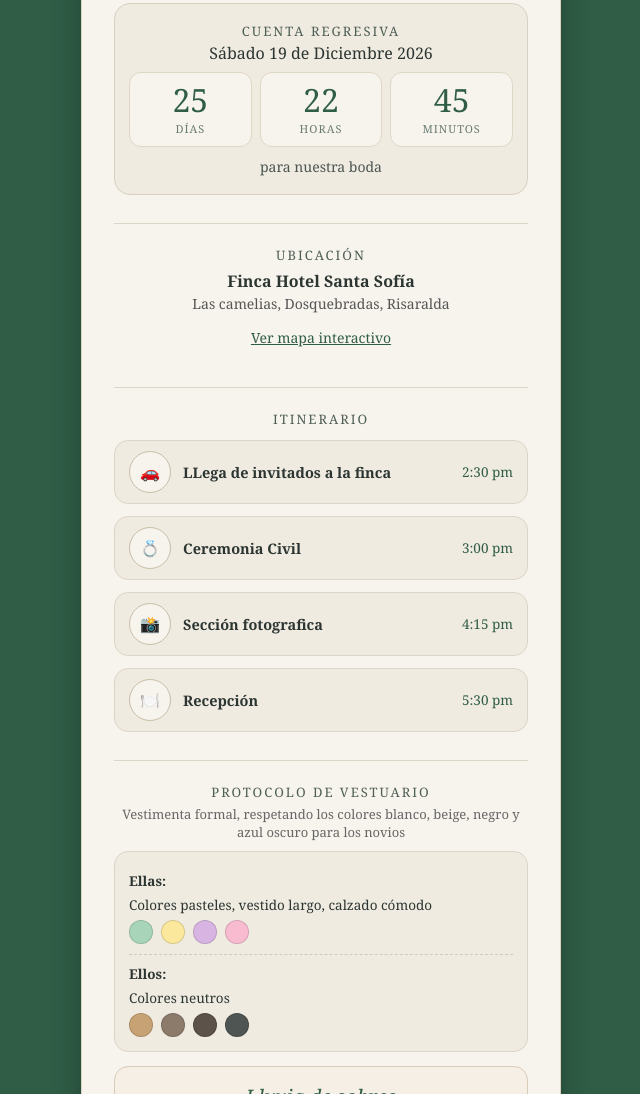
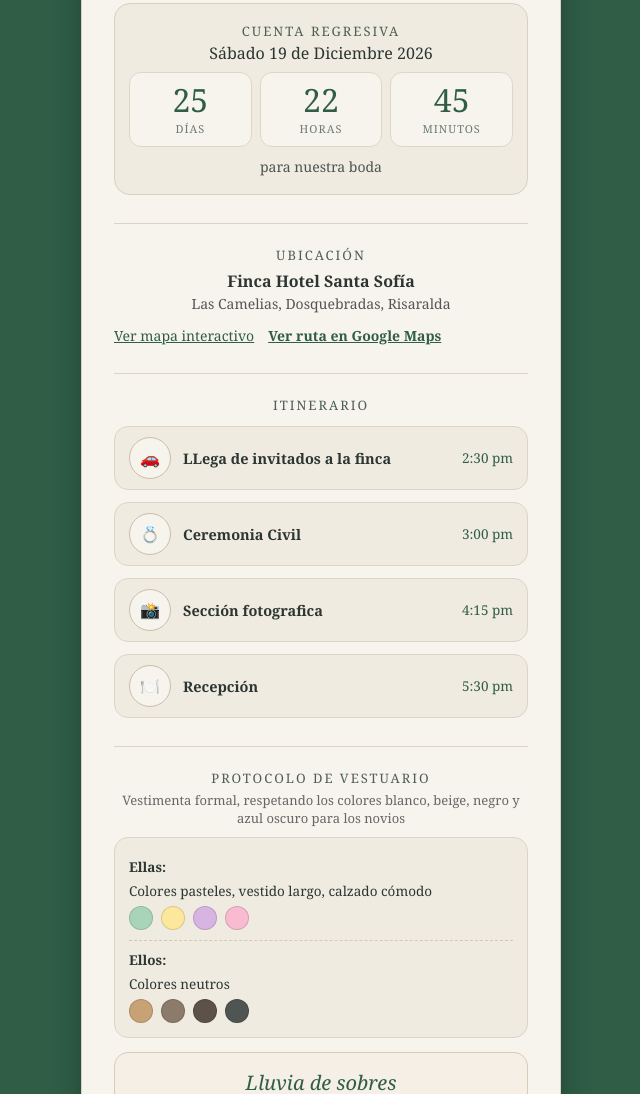
Before and after one commit to LuisDataS/Mi-Boda-G, a plain HTML site: page index.html in a window 1280 px wide. Shown: the part 1186-2280 px from the top of the page, without its empty margins (319-959 px from the left). Drawn offline with Linux system fonts and the light colour scheme.

Commit message:
Update index.html

```diff
--- a/index.html
+++ b/index.html
@@ -654,22 +654,35 @@
       </section>
 
       <!-- Sección Ubicación -->
-      <section style="margin-top: 28px; padding-top: 22px; border-top: 1px solid #dcd4c6;">
+<section id="mapa-boda" style="margin-top: 28px; padding-top: 22px; border-top: 1px solid #dcd4c6;">
   <p class="subtitulo" style="margin-bottom: 6px;">Ubicación</p>
   <p style="font-size: 16px; color: #2c3531; margin-bottom: 12px;">
     <strong>Finca Hotel Santa Sofía</strong><br>
-          <span style="font-size: 14px; color: #555;">Las camelias, Dosquebradas, Risaralda</span>
+    <span style="font-size: 14px; color: #555;">Las Camelias, Dosquebradas, Risaralda</span>
   </p>
 
+  <div style="display: flex; flex-wrap: wrap; gap: 14px; align-items: center; margin-bottom: 12px;">
     <a id="enlaceVerMapa" href="#mapa-boda" onclick="alternarMapaBoda(event)" style="
       display: inline-block;
       color: #2f5d46;
       font-size: 14px;
       text-decoration: underline;
-          margin-bottom: 12px;
       cursor: pointer;">
       Ver mapa interactivo
     </a>
+
+    <a href="https://www.google.com/maps/dir/?api=1&destination=4.8331704,-75.7056478"
+       target="_blank"
+       rel="noopener noreferrer"
+       style="
+         display: inline-block;
+         color: #2f5d46;
+         font-size: 14px;
+         font-weight: 600;
+         text-decoration: underline;">
+      Ver ruta en Google Maps
+    </a>
+  </div>
 
   <div id="contenedorMapaBoda" style="
     display: none;
@@ -681,7 +694,7 @@
       id="iframeMapaBoda"
       src="https://www.google.com/maps/embed?pb=!1m18!1m12!1m3!1d327.0966360751308!2d-75.70564778379044!3d4.83317042444017!2m3!1f0!2f0!3f0!3m2!1i1024!2i768!4f13.1!3m3!1m2!1s0x8e38812c01df66ed%3A0xe9f6822cd94a4e90!2sSanta%20Sof%C3%ADa!5e1!3m2!1ses!2sco!4v1795117154590!5m2!1ses!2sco"
       width="100%"
-            height="220"
+      height="320"
       style="border:0; display:block;"
       referrerpolicy="no-referrer-when-downgrade">
     </iframe>
```
Lines whose indentation alone changed are shown as unchanged.
